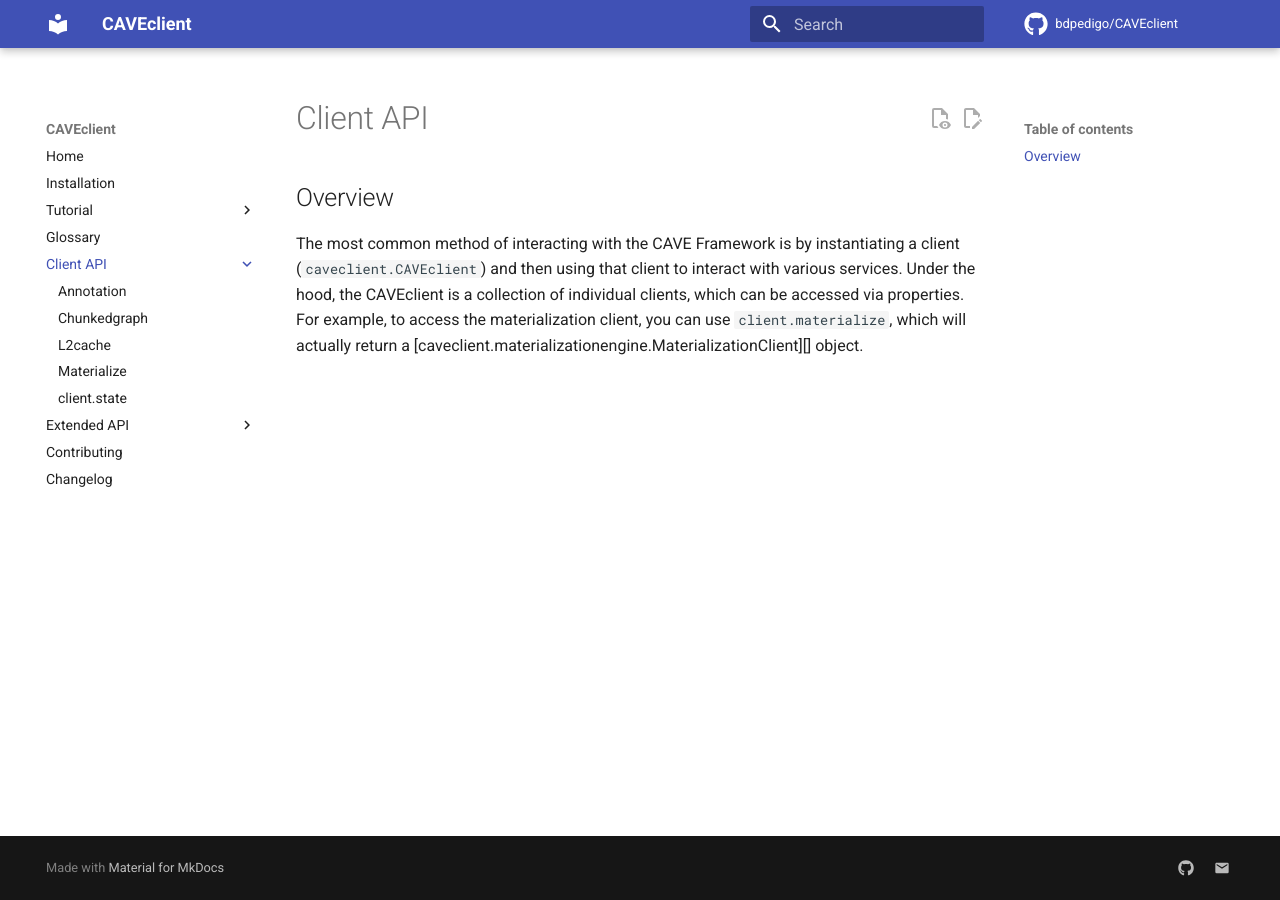
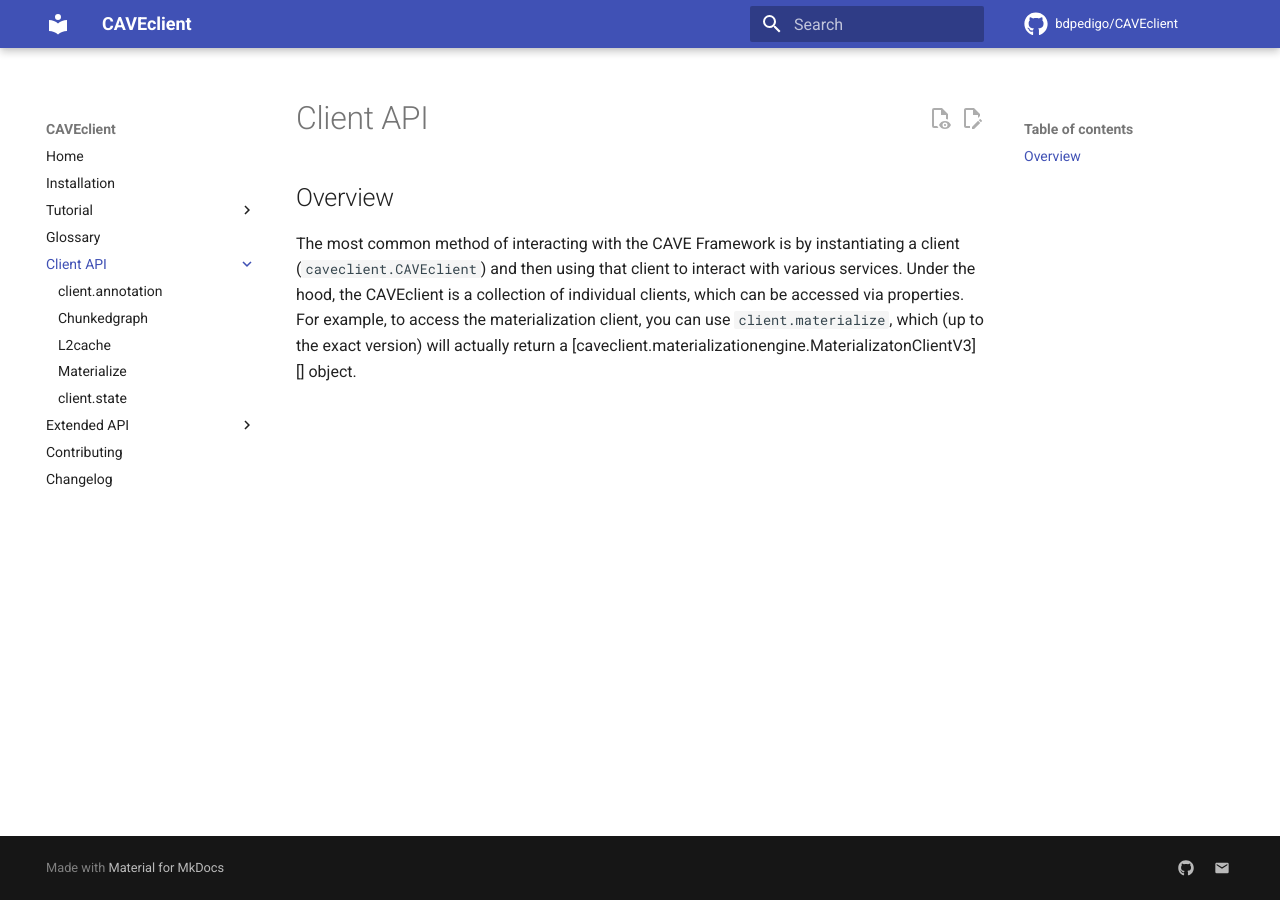
Before and after one commit to CAVEconnectome/CAVEclient, an MkDocs documentation site: the page built from docs/client_api/overview.md, in a window 1280 px wide. Built offline with MkDocs 1.6.1 and Material for MkDocs 9.7.7, drawn with Linux system fonts in a browser that asks for light colours; comment, search, counter and statistics services are not loaded; the version menu is left out.

Commit message:
check on git

```diff
--- a/docs/client_api/overview.md
+++ b/docs/client_api/overview.md
@@ -4,5 +4,5 @@
 client (`caveclient.CAVEclient`) and then using that client to interact with various
 services. Under the hood, the CAVEclient is a collection of individual clients, which
 can be accessed via properties. For example, to access the materialization client,
-you can use `client.materialize`, which will actually return a
-[caveclient.materializationengine.MaterializationClient][] object.
+you can use `client.materialize`, which (up to the exact version) will actually return a
+[caveclient.materializationengine.MaterializatonClientV3][] object.
```
Also changed, not shown: changelog.md (+3 -1 lines), docs/client_api/annotation.md (+3 -1 lines).
